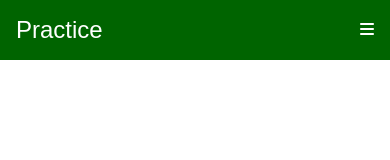
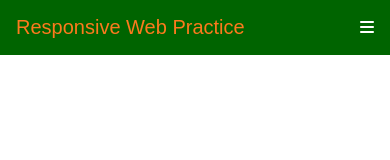
Before and after one commit to Kyle-Shackelford/mf-practice, a plain HTML site: page index.html in a window 390 px wide. Drawn offline with Linux system fonts and the light colour scheme.

Commit message:
changed size of logo on 900px

```diff
--- a/css/stylesheet.css
+++ b/css/stylesheet.css
@@ -44,6 +44,11 @@ background-color: blueviolet;
 
 @media (max-width: 900px) {
 
+    .navbar-logo{
+        color: rgb(254, 198, 67);
+        font-size: 1.25rem;
+    }
+
     .navbar ul {
     background-color: brown;
     }
@@ -61,6 +66,10 @@ background-color: blueviolet;
     flex-wrap: wrap;
     }
 
+      .navbar-logo{
+        color: rgb(252, 122, 29);
+    }
+
     .navbar-toggle{
         display: block;
     }
--- a/index.html
+++ b/index.html
@@ -18,7 +18,7 @@
 <nav class="navbar">
 
     <ul>
-        <li class="navbar-logo">Practice</li>
+        <li class="navbar-logo">Responsive Web Practice</li>
         <li class="navbar-toggle"><i class="fas fa-bars"></i></li>
         <li class="navbar-links"><a href="#">Home</a></li>
         <li class="navbar-links"><a href="#">About</a></li>
@@ -27,6 +27,9 @@
 
     </ul>
 
+
+
+
 </nav>
 
 
```
